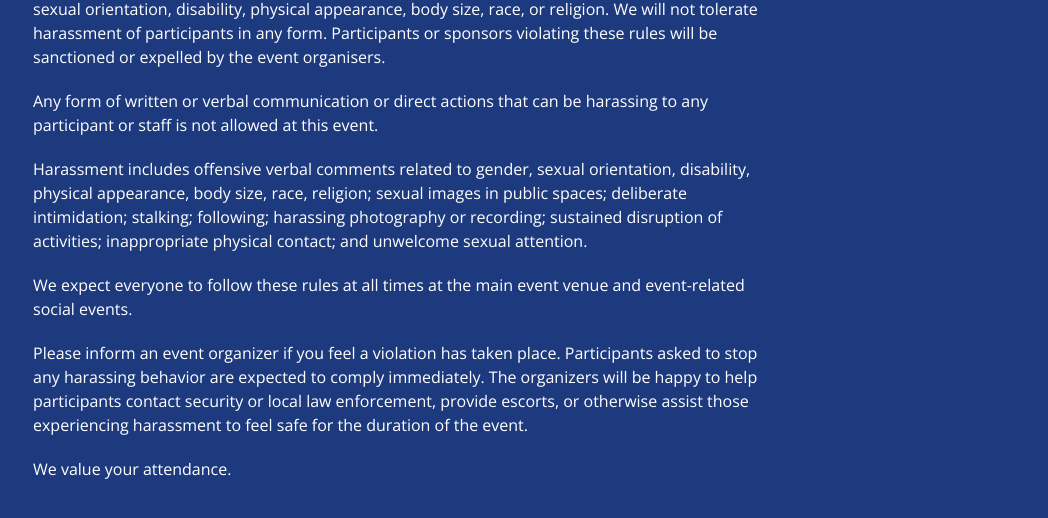
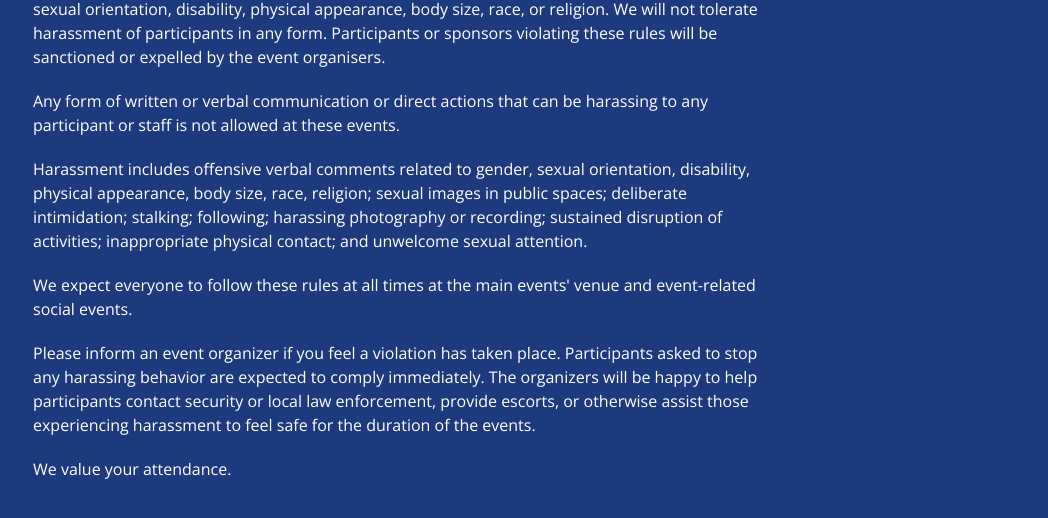
Before and after one commit to hack-commit-push/hack-commit-push.github.io, a Jekyll site: the page built from index.html, in a window 1280 px wide and 900 px high, scrolled down 3600 px. Shown: the part 278-796 px from the top of the window, without its empty margins (232-1280 px from the left). Built offline with Jekyll 4.4.1, drawn with Linux system fonts in a browser that asks for light colours.

Commit message:
Pluralize event everywhere in CoC

```diff
--- a/_includes/coc.html
+++ b/_includes/coc.html
@@ -7,13 +7,13 @@
                 <hr class="primary">
                 <p class="text-left">Our events are meant to be a harassment-free experience for everyone, regardless of age, gender, sexual orientation, disability, physical appearance, body size, race, or religion. We will not tolerate harassment of participants in any form. Participants or sponsors violating these rules will be sanctioned or expelled by the event organisers.</p>
 
-                <p class="text-left">Any form of written or verbal communication or direct actions that can be harassing to any participant or staff is not allowed at this event.</p>
+                <p class="text-left">Any form of written or verbal communication or direct actions that can be harassing to any participant or staff is not allowed at these events.</p>
 
                 <p class="text-left">Harassment includes offensive verbal comments related to gender, sexual orientation, disability, physical appearance, body size, race, religion; sexual images in public spaces; deliberate intimidation; stalking; following; harassing photography or recording; sustained disruption of activities; inappropriate physical contact; and unwelcome sexual attention.</p>
 
-                <p class="text-left">We expect everyone to follow these rules at all times at the main event venue and event-related social events.</p>
+                <p class="text-left">We expect everyone to follow these rules at all times at the main events' venue and event-related social events.</p>
 
-                <p class="text-left">Please inform an event organizer if you feel a violation has taken place. Participants asked to stop any harassing behavior are expected to comply immediately. The organizers will be happy to help participants contact security or local law enforcement, provide escorts, or otherwise assist those experiencing harassment to feel safe for the duration of the event.</p>
+                <p class="text-left">Please inform an event organizer if you feel a violation has taken place. Participants asked to stop any harassing behavior are expected to comply immediately. The organizers will be happy to help participants contact security or local law enforcement, provide escorts, or otherwise assist those experiencing harassment to feel safe for the duration of the events.</p>
 
                 <p class="text-left">We value your attendance.</p>
             </div>
```
